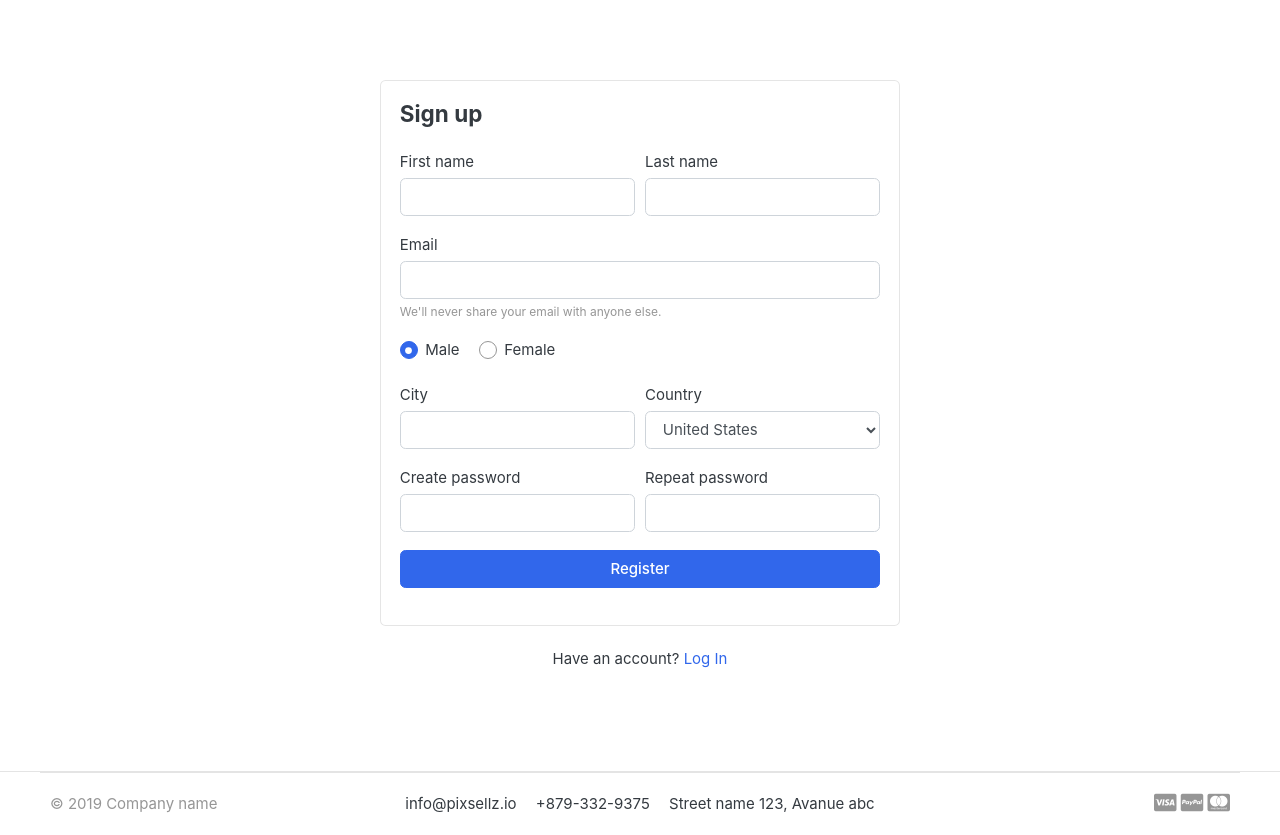
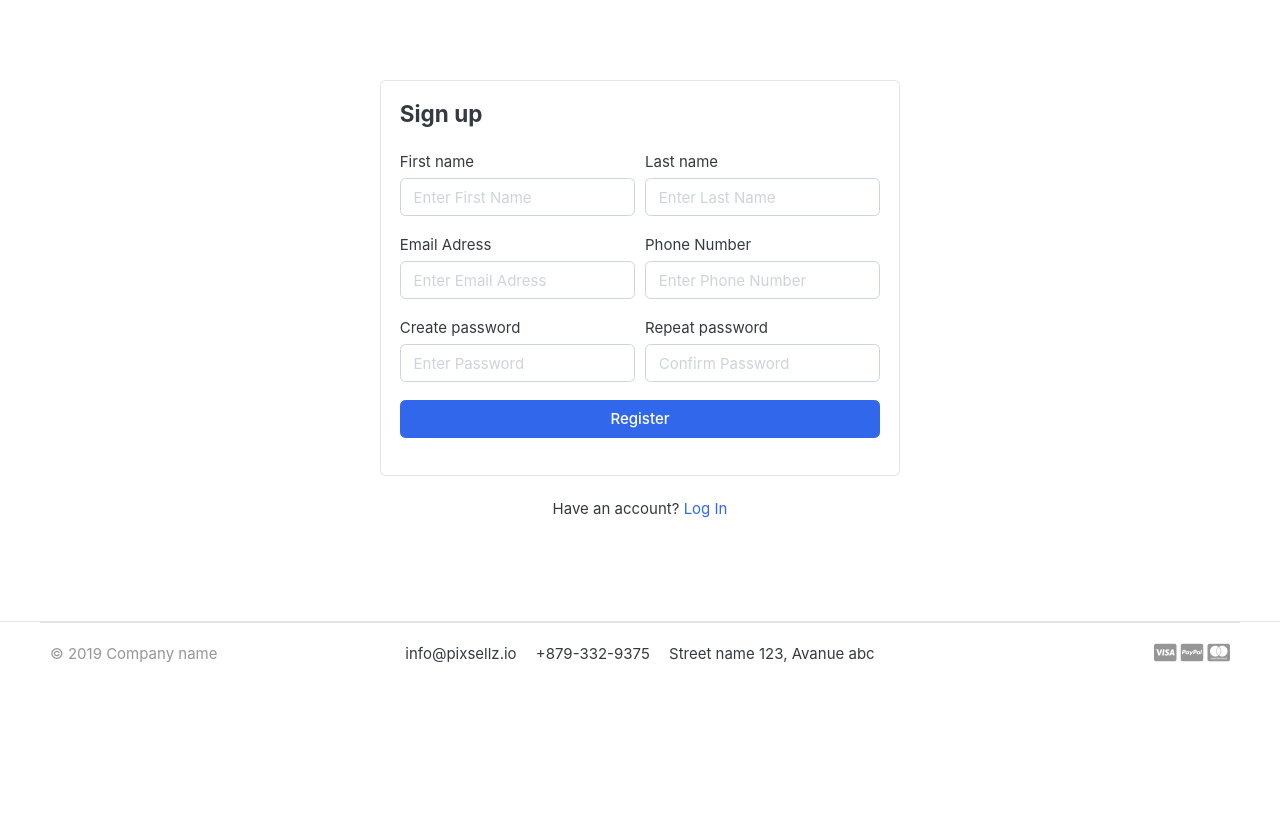
Before and after one commit to Mustafanaji0413/Webster, a Django app: page /accounts/register/ in a window 1280 px wide. Shown: the part 118-953 px from the top of the page. After the commit the page ends 781 px from the top, so only its background shows below. Run offline with Django 3.2, Linux system fonts and the light colour scheme; data that the repository does not hold is empty; some libraries are stand-ins or nearby versions; some web fonts are replaced.

Commit message:
Adding models forms for registrations and adding placeholders

```diff
--- /dev/null
+++ b/accounts/forms.py
@@ -0,0 +1,27 @@
+from django import forms
+from .models import account
+
+
+class RegistrationForm(forms.ModelForm):
+    password = forms.CharField(widget=forms.PasswordInput(attrs={
+        'placeholder': 'Enter Password',
+        'class': 'form-control',
+    }))
+    confirm_password = forms.CharField(widget=forms.PasswordInput(attrs={
+        'placeholder': 'Confirm Password'
+    }))
+
+    class Meta:
+        model = account
+        fields = [
+            'first_name', 'last_name', 'phone_number', 'email', 'password'
+        ]
+
+    def __init__(self, *args, **kwargs):
+        super(RegistrationForm, self).__init__(*args, **kwargs)
+        self.fields['first_name'].widget.attrs['placeholder'] = 'Enter First Name'
+        self.fields['last_name'].widget.attrs['placeholder'] = 'Enter Last Name'
+        self.fields['phone_number'].widget.attrs['placeholder'] = 'Enter Phone Number'
+        self.fields['email'].widget.attrs['placeholder'] = 'Enter Email Adress'
+        for field in self.fields:
+            self.fields[field].widget.attrs['class'] = 'form-control'
--- a/accounts/views.py
+++ b/accounts/views.py
@@ -1,8 +1,13 @@
 from django.shortcuts import render
+from .forms import RegistrationForm
 
 
 def register(request):
-    return render(request, 'accounts/register.html')
+    form = RegistrationForm()
+    context = {
+        'form': form,
+    }
+    return render(request, 'accounts/register.html', context)
 
 
 def login(request):
--- a/templates/accounts/register.html
+++ b/templates/accounts/register.html
@@ -7,57 +7,36 @@
         <div class="card mx-auto" style="max-width:520px; margin-top:40px;">
           <article class="card-body">
             <header class="mb-4"><h4 class="card-title">Sign up</h4></header>
-            <form>
+            <form action="{% url 'register' %}" method="POST">
+              {% csrf_token %}
                     <div class="form-row">
                         <div class="col form-group">
                             <label>First name</label>
-                              <input type="text" class="form-control" placeholder="">
+                              {{ form.first_name }}
                         </div> <!-- form-group end.// -->
                         <div class="col form-group">
                             <label>Last name</label>
-                              <input type="text" class="form-control" placeholder="">
+                            {{ form.last_name }}
                         </div> <!-- form-group end.// -->
                     </div> <!-- form-row end.// -->
-                    <div class="form-group">
-                        <label>Email</label>
-                        <input type="email" class="form-control" placeholder="">
-                        <small class="form-text text-muted">We'll never share your email with anyone else.</small>
-                    </div> <!-- form-group end.// -->
-                    <div class="form-group">
-                        <label class="custom-control custom-radio custom-control-inline">
-                          <input class="custom-control-input" checked="" type="radio" name="gender" value="option1">
-                          <span class="custom-control-label"> Male </span>
-                        </label>
-                        <label class="custom-control custom-radio custom-control-inline">
-                          <input class="custom-control-input" type="radio" name="gender" value="option2">
-                          <span class="custom-control-label"> Female </span>
-                        </label>
-                    </div> <!-- form-group end.// -->
                     <div class="form-row">
                         <div class="form-group col-md-6">
-                          <label>City</label>
-                          <input type="text" class="form-control">
+                          <label>Email Adress</label>
+                          {{ form.email }}
                         </div> <!-- form-group end.// -->
                         <div class="form-group col-md-6">
-                          <label>Country</label>
-                          <select id="inputState" class="form-control">
-                            <option> Choose...</option>
-                              <option>Uzbekistan</option>
-                              <option>Russia</option>
-                              <option selected="">United States</option>
-                              <option>India</option>
-                              <option>Afganistan</option>
-                          </select>
+                          <label>Phone Number</label>
+                          {{ form.phone_number }}
                         </div> <!-- form-group end.// -->
                     </div> <!-- form-row.// -->
                     <div class="form-row">
                       <div class="form-group col-md-6">
                         <label>Create password</label>
-                            <input class="form-control" type="password">
+                          {{ form.password }}
                       </div> <!-- form-group end.// -->
                       <div class="form-group col-md-6">
                         <label>Repeat password</label>
-                            <input class="form-control" type="password">
+                        {{form.confirm_password}}
                       </div> <!-- form-group end.// -->
                     </div>
                     <div class="form-group">
```
Also changed, not shown: webster/settings.py (+7 -0 lines). Lines whose indentation alone changed are shown as unchanged.
